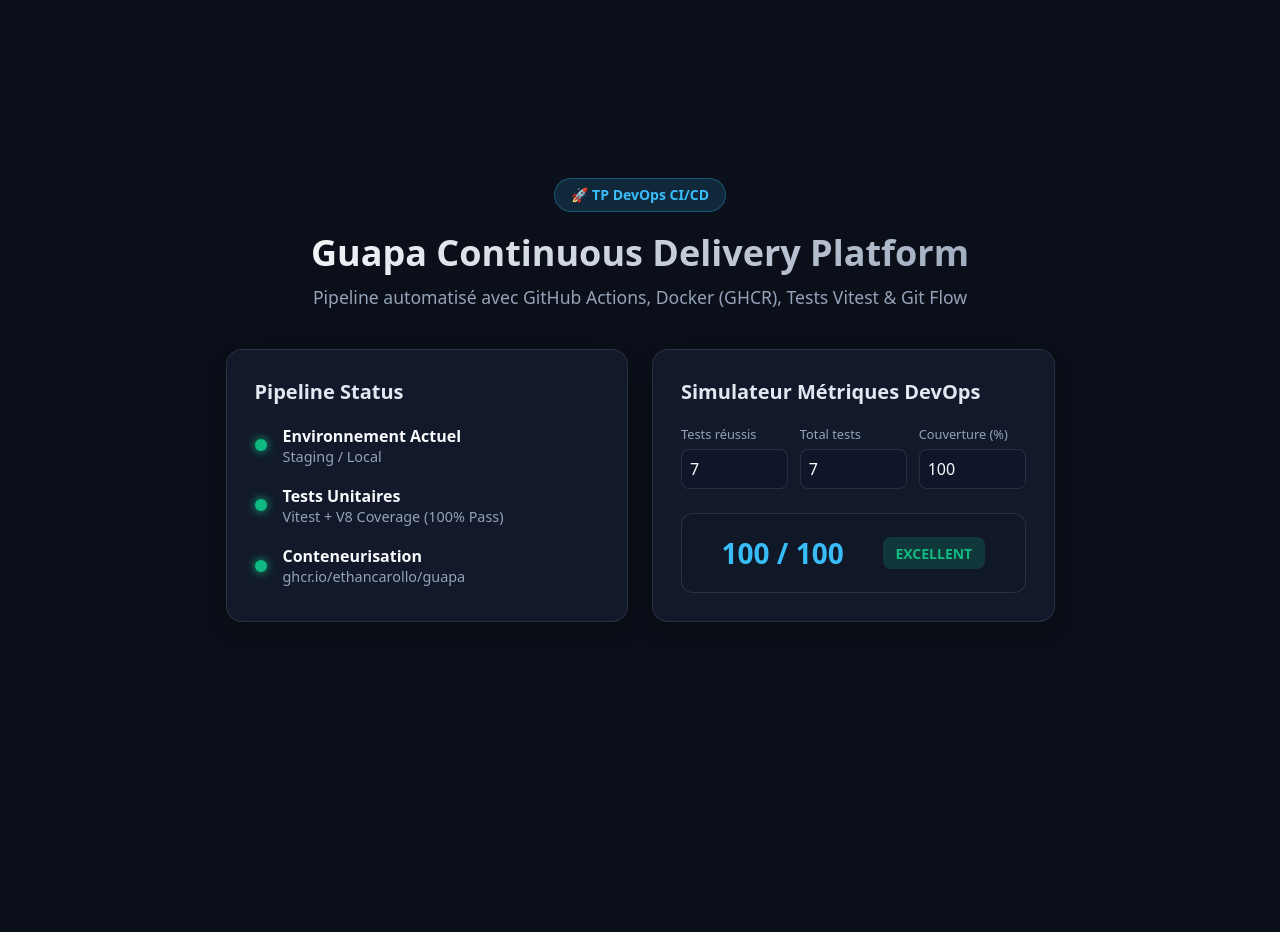
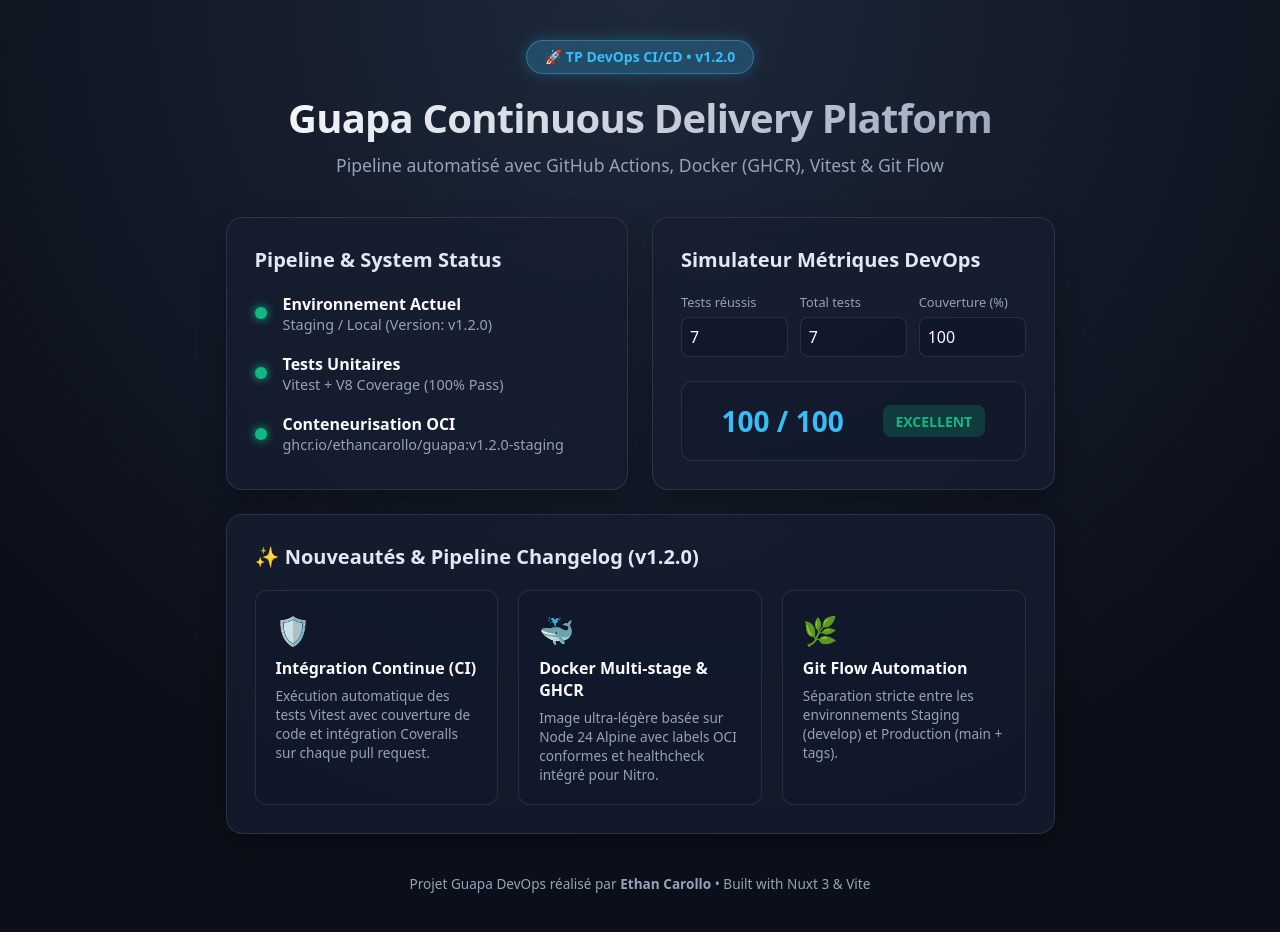
Before and after one commit to EthanCarollo/guapa, a Nuxt app: page / in a window 1280 px wide. Before the commit the page ends 800 px from the top, so only its background shows below. Built offline with nearby package versions, Linux system fonts and the light colour scheme.

Commit message:
feat(ui): add changelog section, rich styling and bump version to 1.2.0

```diff
--- a/app.vue
+++ b/app.vue
@@ -1,20 +1,21 @@
 <template>
   <div class="app-container">
     <header class="header">
-      <div class="badge">🚀 TP DevOps CI/CD</div>
+      <div class="badge">🚀 TP DevOps CI/CD • v{{ appVersion }}</div>
       <h1>Guapa Continuous Delivery Platform</h1>
-      <p class="subtitle">Pipeline automatisé avec GitHub Actions, Docker (GHCR), Tests Vitest & Git Flow</p>
+      <p class="subtitle">Pipeline automatisé avec GitHub Actions, Docker (GHCR), Vitest & Git Flow</p>
     </header>
 
     <main class="dashboard">
+      <!-- Card Status -->
       <div class="card status-card">
-        <h2>Pipeline Status</h2>
+        <h2>Pipeline & System Status</h2>
         <div class="status-grid">
           <div class="status-item">
             <span class="dot active"></span>
             <div>
               <strong>Environnement Actuel</strong>
-              <p>{{ currentEnv }}</p>
+              <p>{{ currentEnv }} (Version: v{{ appVersion }})</p>
             </div>
           </div>
           <div class="status-item">
@@ -27,13 +28,14 @@
           <div class="status-item">
             <span class="dot active"></span>
             <div>
-              <strong>Conteneurisation</strong>
-              <p>ghcr.io/ethancarollo/guapa</p>
+              <strong>Conteneurisation OCI</strong>
+              <p>ghcr.io/ethancarollo/guapa:{{ currentTag }}</p>
             </div>
           </div>
         </div>
       </div>
 
+      <!-- Card DevOps Calculator -->
       <div class="card calculator-card">
         <h2>Simulateur Métriques DevOps</h2>
         <div class="inputs">
@@ -56,14 +58,41 @@
           <span :class="['status-tag', result.status.toLowerCase()]">{{ result.status }}</span>
         </div>
       </div>
+
+      <!-- Card Release Features (Nouveau Contenu v1.2.0) -->
+      <div class="card full-width release-card">
+        <h2>✨ Nouveautés & Pipeline Changelog (v{{ appVersion }})</h2>
+        <div class="features-grid">
+          <div class="feature-box">
+            <div class="feature-icon">🛡️</div>
+            <h3>Intégration Continue (CI)</h3>
+            <p>Exécution automatique des tests Vitest avec couverture de code et intégration Coveralls sur chaque pull request.</p>
+          </div>
+          <div class="feature-box">
+            <div class="feature-icon">🐳</div>
+            <h3>Docker Multi-stage & GHCR</h3>
+            <p>Image ultra-légère basée sur Node 24 Alpine avec labels OCI conformes et healthcheck intégré pour Nitro.</p>
+          </div>
+          <div class="feature-box">
+            <div class="feature-icon">🌿</div>
+            <h3>Git Flow Automation</h3>
+            <p>Séparation stricte entre les environnements Staging (<code>develop</code>) et Production (<code>main</code> + tags).</p>
+          </div>
+        </div>
+      </div>
     </main>
+
+    <footer class="footer">
+      <p>Projet Guapa DevOps réalisé par <strong>Ethan Carollo</strong> • Built with Nuxt 3 & Vite</p>
+    </footer>
   </div>
 </template>
 
 <script setup lang="ts">
 import { ref, computed } from 'vue'
-import { calculateDevopsScore } from './utils/devops'
+import { calculateDevopsScore, formatGitTag } from './utils/devops'
 
+const appVersion = ref('1.2.0')
 const currentEnv = ref(process.env.NODE_ENV === 'production' ? 'Production' : 'Staging / Local')
 const testsPassed = ref(7)
 const totalTests = ref(7)
@@ -71,6 +100,10 @@
 
 const result = computed(() => {
   return calculateDevopsScore(testsPassed.value, totalTests.value, coverage.value)
+})
+
+const currentTag = computed(() => {
+  return formatGitTag(appVersion.value, process.env.NODE_ENV === 'production' ? 'production' : 'staging')
 })
 </script>
 
@@ -80,6 +113,7 @@
   --card-bg: rgba(22, 30, 49, 0.75);
   --border: rgba(255, 255, 255, 0.1);
   --primary: #38bdf8;
+  --primary-glow: rgba(56, 189, 248, 0.25);
   --success: #10b981;
   --warning: #f59e0b;
   --danger: #ef4444;
@@ -96,6 +130,7 @@
 
 body {
   background-color: var(--bg);
+  background-image: radial-gradient(circle at 50% 0%, #1e293b 0%, #0b0f19 75%);
   color: var(--text);
   min-height: 100vh;
   display: flex;
@@ -105,8 +140,8 @@
 
 .app-container {
   width: 100%;
-  max-width: 900px;
-  padding: 2rem;
+  max-width: 950px;
+  padding: 2.5rem 1.5rem;
 }
 
 .header {
@@ -116,23 +151,25 @@
 
 .badge {
   display: inline-block;
-  background: rgba(56, 189, 248, 0.15);
+  background: var(--primary-glow);
   color: var(--primary);
-  padding: 0.4rem 1rem;
+  padding: 0.4rem 1.1rem;
   border-radius: 9999px;
   font-size: 0.875rem;
   font-weight: 600;
   margin-bottom: 1rem;
-  border: 1px solid rgba(56, 189, 248, 0.3);
+  border: 1px solid rgba(56, 189, 248, 0.4);
+  box-shadow: 0 0 15px var(--primary-glow);
 }
 
 .header h1 {
-  font-size: 2.25rem;
+  font-size: 2.5rem;
   font-weight: 800;
-  background: linear-gradient(135deg, #fff 0%, #94a3b8 100%);
+  background: linear-gradient(135deg, #ffffff 0%, #94a3b8 100%);
   -webkit-background-clip: text;
   -webkit-text-fill-color: transparent;
   margin-bottom: 0.5rem;
+  letter-spacing: -0.02em;
 }
 
 .subtitle {
@@ -142,17 +179,21 @@
 
 .dashboard {
   display: grid;
-  grid-template-columns: repeat(auto-fit, minmax(320px, 1fr));
+  grid-template-columns: repeat(auto-fit, minmax(340px, 1fr));
   gap: 1.5rem;
 }
 
 .card {
   background: var(--card-bg);
-  backdrop-filter: blur(12px);
+  backdrop-filter: blur(16px);
   border: 1px solid var(--border);
   border-radius: 1rem;
   padding: 1.75rem;
-  box-shadow: 0 10px 25px -5px rgba(0, 0, 0, 0.3);
+  box-shadow: 0 10px 30px -5px rgba(0, 0, 0, 0.4);
+}
+
+.card.full-width {
+  grid-column: 1 / -1;
 }
 
 .card h2 {
@@ -253,4 +294,48 @@
   background: rgba(239, 68, 68, 0.2);
   color: var(--danger);
 }
+
+.features-grid {
+  display: grid;
+  grid-template-columns: repeat(auto-fit, minmax(240px, 1fr));
+  gap: 1.25rem;
+}
+
+.feature-box {
+  background: rgba(15, 23, 42, 0.5);
+  border: 1px solid var(--border);
+  border-radius: 0.75rem;
+  padding: 1.25rem;
+  transition: transform 0.2s ease, border-color 0.2s ease;
+}
+
+.feature-box:hover {
+  transform: translateY(-2px);
+  border-color: rgba(56, 189, 248, 0.4);
+}
+
+.feature-icon {
+  font-size: 1.75rem;
+  margin-bottom: 0.5rem;
+}
+
+.feature-box h3 {
+  font-size: 1rem;
+  font-weight: 700;
+  color: var(--text);
+  margin-bottom: 0.4rem;
+}
+
+.feature-box p {
+  font-size: 0.85rem;
+  color: var(--text-muted);
+  line-height: 1.4;
+}
+
+.footer {
+  margin-top: 2.5rem;
+  text-align: center;
+  color: var(--text-muted);
+  font-size: 0.85rem;
+}
 </style>
--- a/package.json
+++ b/package.json
@@ -1,6 +1,6 @@
 {
   "name": "guapa",
-  "version": "1.1.0",
+  "version": "1.2.0",
   "description": "Application Nuxt 3 CI/CD & DevOps pour Guapa",
   "author": "Ethan Carollo",
   "license": "MIT",
```
